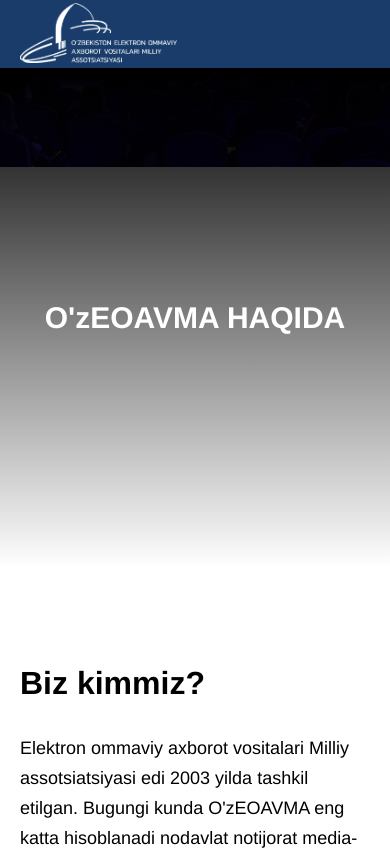
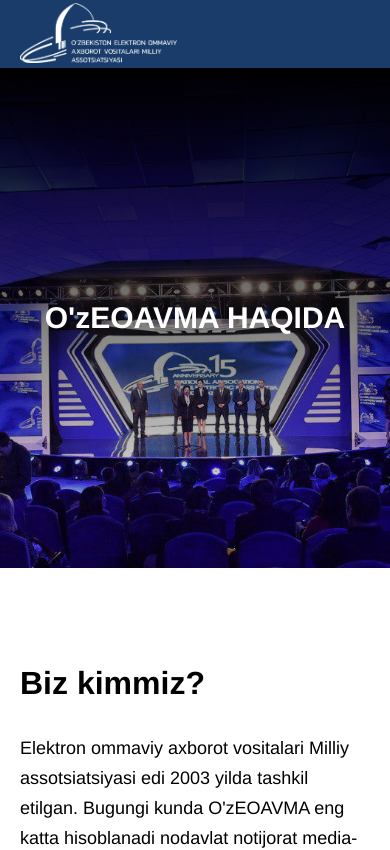
Before and after one commit to SkriLLTonE/vue-naesmi, a Vue app: page /about in a window 390 px wide. Shown: the top 850 px of the page. Built offline with nearby package versions, Linux system fonts and the light colour scheme; no server answers; a web font is replaced by a local one.

Commit message:
background change

```diff
--- a/src/views/About.vue
+++ b/src/views/About.vue
@@ -109,7 +109,6 @@
 "Doyche Velle" global media brendi bilan kontentni almashish bo'yicha aloqalar
 biz hozirda hamkorlik ostonasida turibmiz.</span>
             </div>
-
         </div>
     </div>
 </template>
@@ -129,22 +128,29 @@
         height: 500px;
         background: url("../assets/bghist.jpg");
         background-size: cover;
-        background-position:  center -401px;
+        background-position: bottom;
         display: flex;
         justify-content: center;
         align-items: center;
         background-repeat: no-repeat;
     }
-
     .banner_header {
         font-size: 60px;
         font-weight: bold;
         color: white;
         position: relative;
     }
+    @media screen and (max-width: 1200px) {
+        .banner{
+            background-position: center;
+        }
+    }
 
+    @media screen and (max-width: 991px) {
 
+    }
     @media screen and (max-width: 768px) {
+
         .banner_header {
             font-size: 30px;
         }
```
